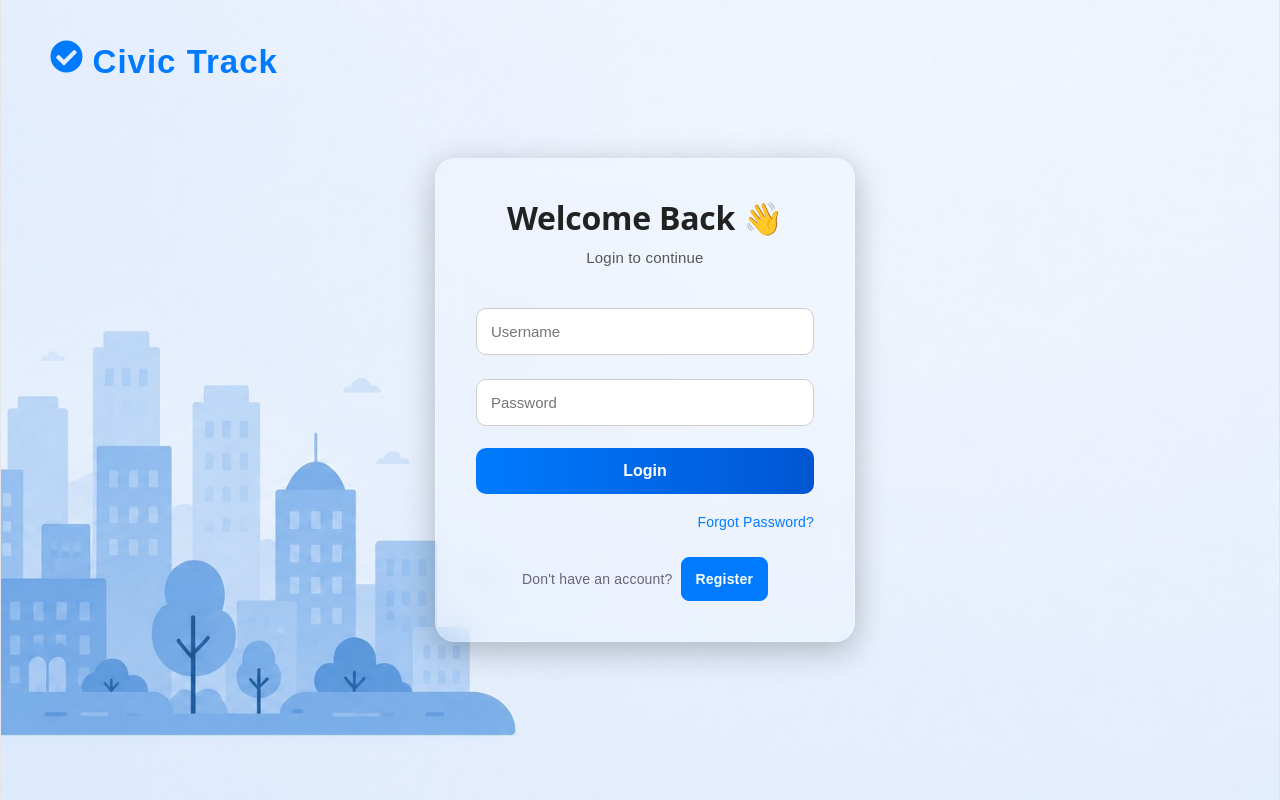
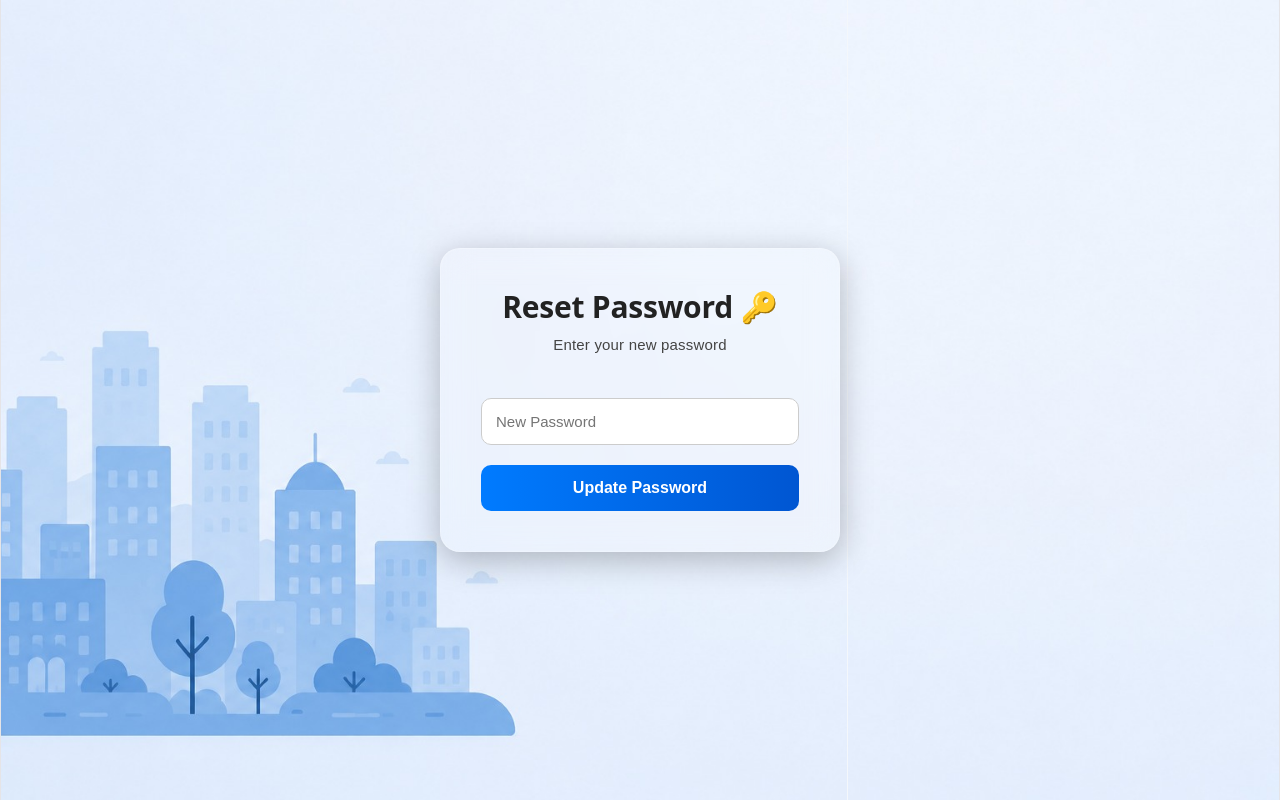
Before and after one commit to GudikandulaLidiya/TW-PROJECT, a React (Vite) app: page /reset-password/1 in a window 1280 px wide. Before the commit this address led to /. Built offline with nearby package versions, Linux system fonts and the light colour scheme.

Commit message:
forgotpassword

```diff
--- a/src/App.jsx
+++ b/src/App.jsx
@@ -7,33 +7,63 @@ import {
 
 import Login from "./pages/Login";
 import Register from "./pages/Register";
+
+import ForgotPassword from "./pages/ForgotPassword";
+import ResetPassword from "./pages/ResetPassword";
+
 import UserDashboard from "./UserDashboard";
 import MyComplaints from "./MyComplaints";
 import CreateComplaint from "./CreateComplaint";
+
 import AdminDashboard from "./AdminDashboard";
 import Users from "./users";
 import AllComplaints from "./AllComplaints";
 
-function ProtectedRoute({ children }) {
-  const token = localStorage.getItem("token");
+function ProtectedRoute({
+  children,
+}) {
 
-  const isValidToken =
-    token && token !== "undefined" && token !== "null";
+  const token =
+    localStorage.getItem(
+      "token"
+    );
 
-  if (!isValidToken) {
-    return <Navigate to="/" replace />;
+  if (!token) {
+    return <Navigate to="/" />;
   }
 
   return children;
 }
 
 function App() {
+
   return (
+
     <BrowserRouter>
+
       <Routes>
 
         {/* LOGIN */}
-        <Route path="/" element={<Login />} />
+        <Route
+          path="/"
+          element={<Login />}
+        />
+
+        {/* FORGOT PASSWORD */}
+        <Route
+          path="/forgot-password"
+          element={
+            <ForgotPassword />
+          }
+        />
+
+        {/* RESET PASSWORD */}
+        <Route
+          path="/reset-password/:token"
+          element={
+            <ResetPassword />
+          }
+        />
         <Route
   path="/register"
   element={<Register />}
@@ -42,38 +72,61 @@ function App() {
         {/* USER */}
         <Route
           path="/dashboard"
-          element={<ProtectedRoute><UserDashboard /></ProtectedRoute>}
+          element={
+            <ProtectedRoute>
+              <UserDashboard />
+            </ProtectedRoute>
+          }
+        />
+
+        <Route
+          path="/create"
+          element={
+            <ProtectedRoute>
+              <CreateComplaint />
+            </ProtectedRoute>
+          }
         />
 
         <Route
           path="/mycomplaints"
-          element={<ProtectedRoute><MyComplaints /></ProtectedRoute>}
-        />
-
-        <Route
-          path="/create"
-          element={<ProtectedRoute><CreateComplaint /></ProtectedRoute>}
+          element={
+            <ProtectedRoute>
+              <MyComplaints />
+            </ProtectedRoute>
+          }
         />
 
         {/* ADMIN */}
         <Route
           path="/admin"
-          element={<ProtectedRoute><AdminDashboard /></ProtectedRoute>}
+          element={
+            <ProtectedRoute>
+              <AdminDashboard />
+            </ProtectedRoute>
+          }
         />
 
         <Route
           path="/users"
-          element={<ProtectedRoute><Users /></ProtectedRoute>}
+          element={
+            <ProtectedRoute>
+              <Users />
+            </ProtectedRoute>
+          }
         />
 
         <Route
           path="/complaints"
-          element={<ProtectedRoute><AllComplaints /></ProtectedRoute>}
+          element={
+            <ProtectedRoute>
+              <AllComplaints />
+            </ProtectedRoute>
+          }
         />
 
-        <Route path="*" element={<Navigate to="/" />} />
+      </Routes>
 
-      </Routes>
     </BrowserRouter>
   );
 }
--- /dev/null
+++ b/src/pages/ForgotPassword.jsx
@@ -0,0 +1,156 @@
+import React, { useState } from "react";
+import { useNavigate } from "react-router-dom";
+import bgImage from "../assets/background.jpeg";
+
+function ForgotPassword() {
+  const navigate = useNavigate();
+
+  const [email, setEmail] = useState("");
+  const [message, setMessage] = useState("");
+
+  const handleSubmit = async (e) => {
+    e.preventDefault();
+
+    try {
+      const res = await fetch(
+        "http://localhost:5000/forgot-password",
+        {
+          method: "POST",
+          headers: {
+            "Content-Type": "application/json",
+          },
+          body: JSON.stringify({ email }),
+        }
+      );
+       const data = await res.json();
+
+      setMessage(data.message);
+
+      // DEMO PURPOSE
+      if (data.resetLink) {
+        setTimeout(() => {
+          navigate(data.resetLink);
+        }, 2000);
+      }
+
+    } catch (err) {
+      console.log(err);
+      setMessage("Something went wrong");
+    }
+  };
+
+  return (
+    <div style={styles.container}>
+      <div style={styles.card}>
+
+        <h2 style={styles.title}>
+  Forgot Password 🔐
+</h2>
+
+        <p>
+          Enter your email to reset password
+        </p>
+
+        <form onSubmit={handleSubmit}>
+
+          <input
+            type="email"
+            placeholder="Enter Email"
+            value={email}
+              onChange={(e) =>
+              setEmail(e.target.value)
+            }
+            required
+            style={styles.input}
+          />
+
+          <button
+            type="submit"
+            style={styles.button}
+          >
+            Send Reset Link
+          </button>
+
+        </form>
+
+        {message && (
+          <p style={styles.message}>
+            {message}
+          </p>
+        )}
+
+      </div>
+    </div>
+  );
+}
+
+
+
+const styles = {
+  container: {
+    minHeight: "100vh",
+    display: "flex",
+    justifyContent: "center",
+    alignItems: "center",
+   backgroundImage: `url(${bgImage})`,
+backgroundSize: "cover",
+backgroundPosition: "center",
+backgroundRepeat: "no-repeat",
+  },
+title: {
+  color: "#0d0e0e",
+  fontSize: "32px",
+  fontWeight: "700",
+  marginBottom: "10px",
+},
+  card: {
+  width: "400px",
+  color: "#555",
+
+  background:
+    "rgba(255,255,255,0.18)",
+
+  backdropFilter:
+    "blur(15px)",
+
+  WebkitBackdropFilter:
+    "blur(15px)",
+
+  borderRadius: "20px",
+
+  boxShadow:
+    "0 8px 32px rgba(0,0,0,0.25)",
+
+  border:
+    "1px solid rgba(255,255,255,0.2)",
+
+  padding: "40px",
+
+  textAlign: "center",
+},
+  input: {
+    width: "100%",
+    padding: "14px",
+    marginTop: "20px",
+    borderRadius: "10px",
+    border: "1px solid #ccc",
+  },
+
+  button: {
+    width: "100%",
+    padding: "14px",
+    marginTop: "20px",
+    background: "#007bff",
+    color: "white",
+    border: "none",
+     borderRadius: "10px",
+    cursor: "pointer",
+  },
+
+  message: {
+    marginTop: "20px",
+    color: "green",
+  },
+};
+
+export default ForgotPassword;
--- a/src/pages/Register.jsx
+++ b/src/pages/Register.jsx
@@ -117,13 +117,13 @@ if (
   res.user.role ===
   "admin"
 ) {
-  navigate(
-    "/adminDashboard"
-  );
+
+  navigate("/admin");
+
 } else {
-  navigate(
-    "/userDashboard"
-  );
+
+  navigate("/dashboard");
+
 }
       } catch (err) {
 
@@ -301,11 +301,9 @@ if (
             style={
               styles.loginLink
             }
-            onClick={() =>
-              navigate(
-                "/login"
-              )
-            }
+           onClick={() =>
+  navigate("/")
+}
           >
             {" "}
             Login
--- /dev/null
+++ b/src/pages/Resetpassword.jsx
@@ -0,0 +1,263 @@
+import React, {
+  useState,
+} from "react";
+
+import {
+  useParams,
+  useNavigate,
+} from "react-router-dom";
+
+import bgImage from "../assets/background.jpeg";
+
+function ResetPassword() {
+
+  const { token } =
+    useParams();
+
+  const navigate =
+    useNavigate();
+
+  const [password,
+    setPassword] =
+    useState("");
+
+  const [message,
+    setMessage] =
+    useState("");
+
+  const handleSubmit =
+    async (e) => {
+
+      e.preventDefault();
+
+      try {
+
+        const res =
+          await fetch(
+            `http://localhost:5000/reset-password/${token}`,
+            {
+              method: "POST",
+
+              headers: {
+                "Content-Type":
+                  "application/json",
+              },
+
+              body: JSON.stringify({
+                password,
+              }),
+            }
+          );
+
+        const data =
+          await res.json();
+
+        setMessage(
+          data.message
+        );
+
+        setTimeout(() => {
+
+          navigate("/");
+
+        }, 2000);
+
+      } catch (err) {
+
+        console.log(err);
+
+        setMessage(
+          "Reset Failed"
+        );
+      }
+    };
+
+  return (
+
+    <div style={styles.container}>
+
+      <div style={styles.card}>
+
+        <h2 style={styles.title}>
+          Reset Password 🔑
+        </h2>
+
+        <p style={styles.subtitle}>
+          Enter your new password
+        </p>
+
+        <form
+          onSubmit={
+            handleSubmit
+          }
+        >
+
+          <input
+            type="password"
+
+            placeholder="New Password"
+
+            value={password}
+
+            onChange={(e) =>
+              setPassword(
+                e.target.value
+              )
+            }
+
+            required
+
+            style={styles.input}
+          />
+
+          <button
+            type="submit"
+            style={styles.button}
+          >
+            Update Password
+          </button>
+
+        </form>
+
+        {message && (
+
+          <p style={styles.message}>
+            {message}
+          </p>
+
+        )}
+
+      </div>
+
+    </div>
+  );
+}
+
+const styles = {
+
+  container: {
+
+    minHeight: "100vh",
+
+    width: "100%",
+
+    display: "flex",
+
+    justifyContent: "center",
+
+    alignItems: "center",
+
+    backgroundImage:
+      `url(${bgImage})`,
+
+    backgroundSize: "cover",
+
+    backgroundPosition: "center",
+
+    backgroundRepeat: "no-repeat",
+
+    backgroundAttachment:
+      "fixed",
+  },
+
+  card: {
+
+    width: "400px",
+
+    padding: "40px",
+
+    borderRadius: "20px",
+
+    background:
+      "rgba(255,255,255,0.18)",
+
+    backdropFilter:
+      "blur(15px)",
+
+    WebkitBackdropFilter:
+      "blur(15px)",
+
+    border:
+      "1px solid rgba(255,255,255,0.2)",
+
+    boxShadow:
+      "0 8px 32px rgba(0,0,0,0.25)",
+
+    textAlign: "center",
+  },
+
+  title: {
+
+    marginBottom: "8px",
+
+    fontSize: "30px",
+
+    color: "#222",
+
+    fontWeight: "700",
+  },
+
+  subtitle: {
+
+    marginBottom: "25px",
+
+    color: "#444",
+
+    fontSize: "15px",
+  },
+
+  input: {
+
+    width: "100%",
+
+    padding: "14px",
+
+    marginTop: "15px",
+
+    borderRadius: "10px",
+
+    border:
+      "1px solid #ccc",
+
+    outline: "none",
+
+    fontSize: "15px",
+
+    boxSizing: "border-box",
+  },
+
+  button: {
+
+    width: "100%",
+
+    padding: "14px",
+
+    marginTop: "20px",
+
+    background:
+      "linear-gradient(to right, #007bff, #0056d2)",
+
+    color: "white",
+
+    border: "none",
+
+    borderRadius: "10px",
+
+    cursor: "pointer",
+
+    fontSize: "16px",
+
+    fontWeight: "600",
+  },
+
+  message: {
+
+    marginTop: "20px",
+
+    color: "green",
+
+    fontWeight: "600",
+  },
+};
+
+export default ResetPassword;
```
Also changed, not shown: 2 other files (tests, documents, lock files or other folders).
